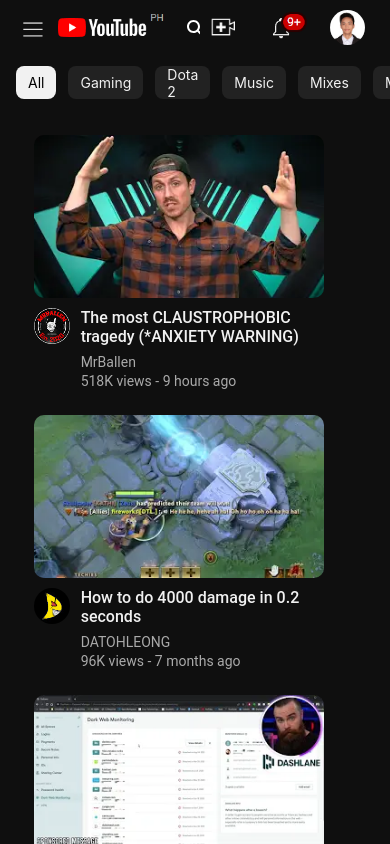
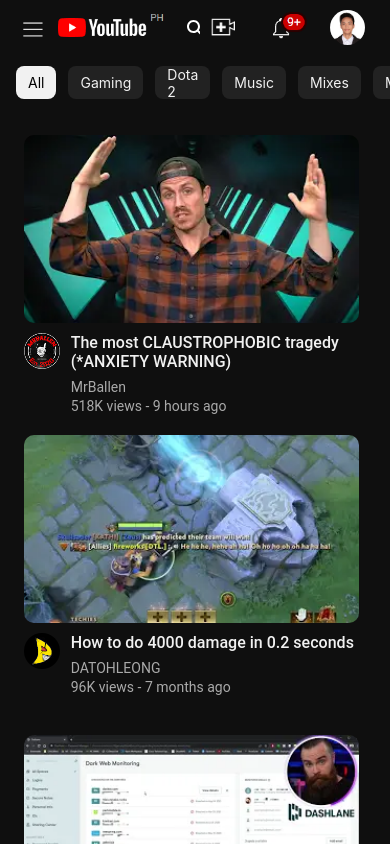
Before and after one commit to MG-Rusiana/yt_copy, a React (Create React App) app: page /#/ in a window 390 px wide. Shown: the top 844 px of the page. Built offline with nearby package versions, Linux system fonts and the light colour scheme.

Commit message:
another change shshshs

```diff
--- a/src/screens/home/home.css
+++ b/src/screens/home/home.css
@@ -109,10 +109,12 @@
 
 @media only screen and (max-width: 400px) {
   .cards-container {
-    gap: 40px;
+    width: 100%;
+    gap: 30px;
+    margin-left: -4px;
   }
   .card {
-    width: 290px;
-    height: 240px;
+    width: 335px;
+    height: 270px;
   }
 }
--- a/src/screens/home/home.min.css
+++ b/src/screens/home/home.min.css
@@ -1 +1 @@
-.main{background-color:#0F0F0F;width:100vw;display:flex;margin:0px}.cards-container{display:flex;flex-wrap:wrap;flex-direction:row;width:92%;height:87%;gap:15px;border-bottom-width:3px;border-bottom-color:#3F3F3F;padding-bottom:100px;margin-top:135px;margin-left:110px}.card{width:360px;height:300px;display:flex;gap:10px;flex-direction:column}.card img{width:100%;height:202px;border-radius:10px}.card div{width:100%;height:100px;display:flex;flex-direction:row}.card div .left{width:55px}.card div .left img{width:36px;height:36px;border-radius:50%}.card div .right{display:flex;flex-direction:column;gap:3px}.card div .right h1{font-family:roboto;font-weight:500;font-size:16px;color:#f1f1f1;margin:0px;margin-bottom:5px}.card div .right p{font-family:roboto;font-weight:400;font-size:14px;color:#aaa;margin:0px}@media only screen and (max-width: 1250px){.cards-container{justify-content:center}.card{width:300px;height:260px}}@media only screen and (max-width: 1030px){.card{width:360px;height:300px}}@media only screen and (max-width: 880px){.card{width:300px;height:260px}}@media only screen and (max-width: 790px){.cards-container{margin-left:0px}.card{width:360px;height:300px}}@media only screen and (max-width: 400px){.cards-container{gap:40px}.card{width:290px;height:240px}}
+.main{background-color:#0F0F0F;width:100vw;display:flex;margin:0px}.cards-container{display:flex;flex-wrap:wrap;flex-direction:row;width:92%;height:87%;gap:15px;border-bottom-width:3px;border-bottom-color:#3F3F3F;padding-bottom:100px;margin-top:135px;margin-left:110px}.card{width:360px;height:300px;display:flex;gap:10px;flex-direction:column}.card img{width:100%;height:202px;border-radius:10px}.card div{width:100%;height:100px;display:flex;flex-direction:row}.card div .left{width:55px}.card div .left img{width:36px;height:36px;border-radius:50%}.card div .right{display:flex;flex-direction:column;gap:3px}.card div .right h1{font-family:roboto;font-weight:500;font-size:16px;color:#f1f1f1;margin:0px;margin-bottom:5px}.card div .right p{font-family:roboto;font-weight:400;font-size:14px;color:#aaa;margin:0px}@media only screen and (max-width: 1250px){.cards-container{justify-content:center}.card{width:300px;height:260px}}@media only screen and (max-width: 1030px){.card{width:360px;height:300px}}@media only screen and (max-width: 880px){.card{width:300px;height:260px}}@media only screen and (max-width: 790px){.cards-container{margin-left:0px}.card{width:360px;height:300px}}@media only screen and (max-width: 400px){.cards-container{width:100%;gap:30px;margin-left:-4px}.card{width:335px;height:270px}}
--- a/src/screens/home/home.scss
+++ b/src/screens/home/home.scss
@@ -108,10 +108,12 @@
 
 @media only screen and (max-width: 400px) {
     .cards-container {
-        gap: 40px;
+        width: 100%;
+        gap: 30px;
+        margin-left: -4px;
     }
     .card {
-        width: 290px;
-        height: 240px;
+        width: 335px;
+        height: 270px;
     }
 }
```
